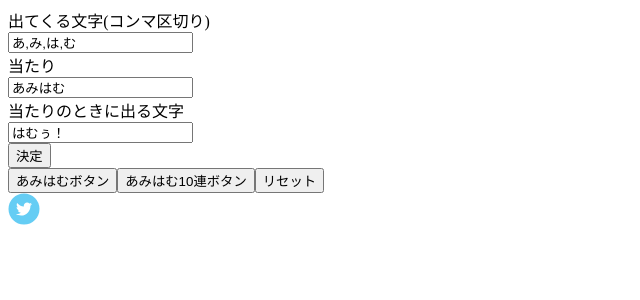
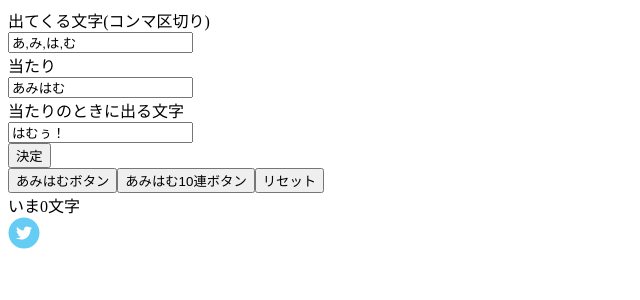
Before and after one commit to kjfsm/react-pages, a React (Vite) app: page / in a window 1280 px wide. Shown: the top 300 px of the page, without its empty margins (0-640 px from the left). Built offline with nearby package versions, Linux system fonts and the light colour scheme.

Commit message:
文字数を表示するようにした

```diff
--- a/src/App.tsx
+++ b/src/App.tsx
@@ -113,6 +113,7 @@ const App: React.FC = () => {
         <button onClick={handle10Click} disabled={clear || autoPlaying} >{`${gameState.clearCheck}10連ボタン`}</button>
         <button onClick={handleReset} >リセット</button>
         <div>{text}</div>
+        <div>いま{text.length}文字</div>
         <TwitterShareButton　title={tweetText()} url={pageUrl} disabled={!clear}>
           <TwitterIcon size={32} round />
         </TwitterShareButton>
```
